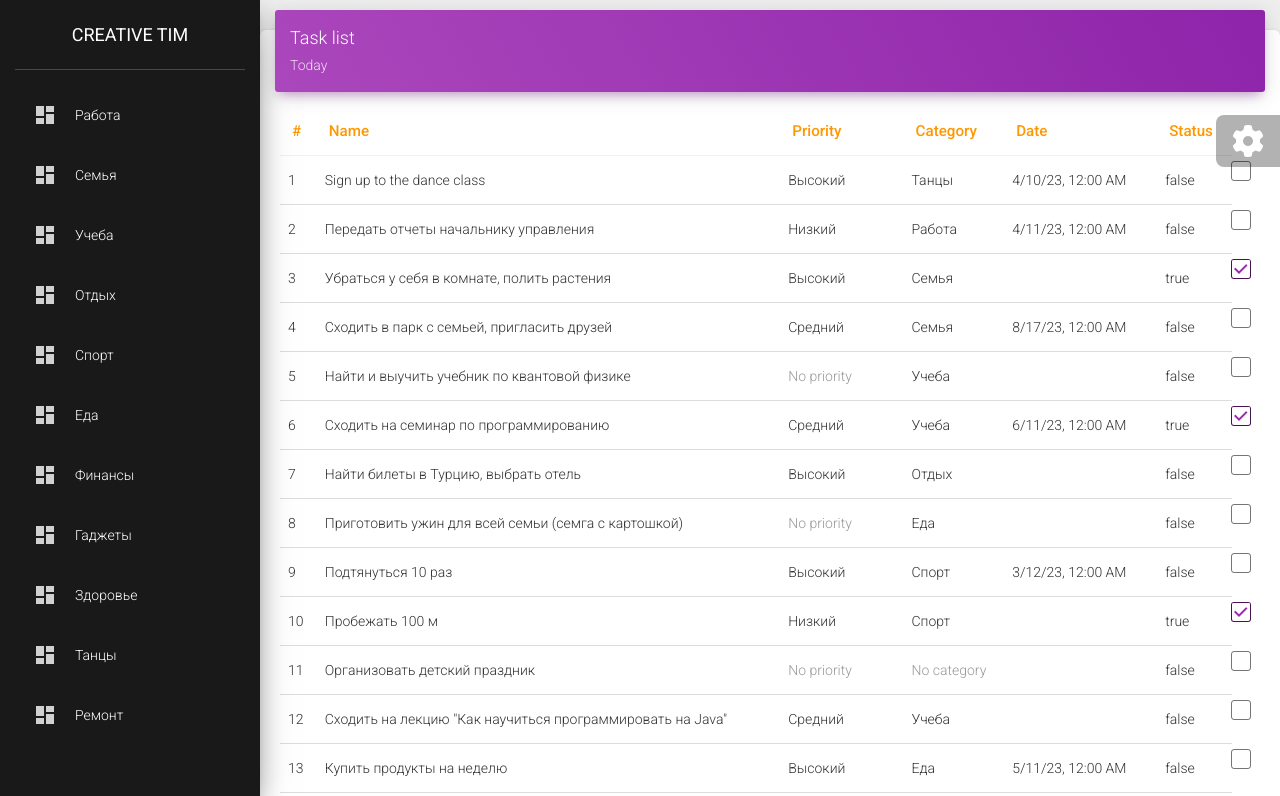
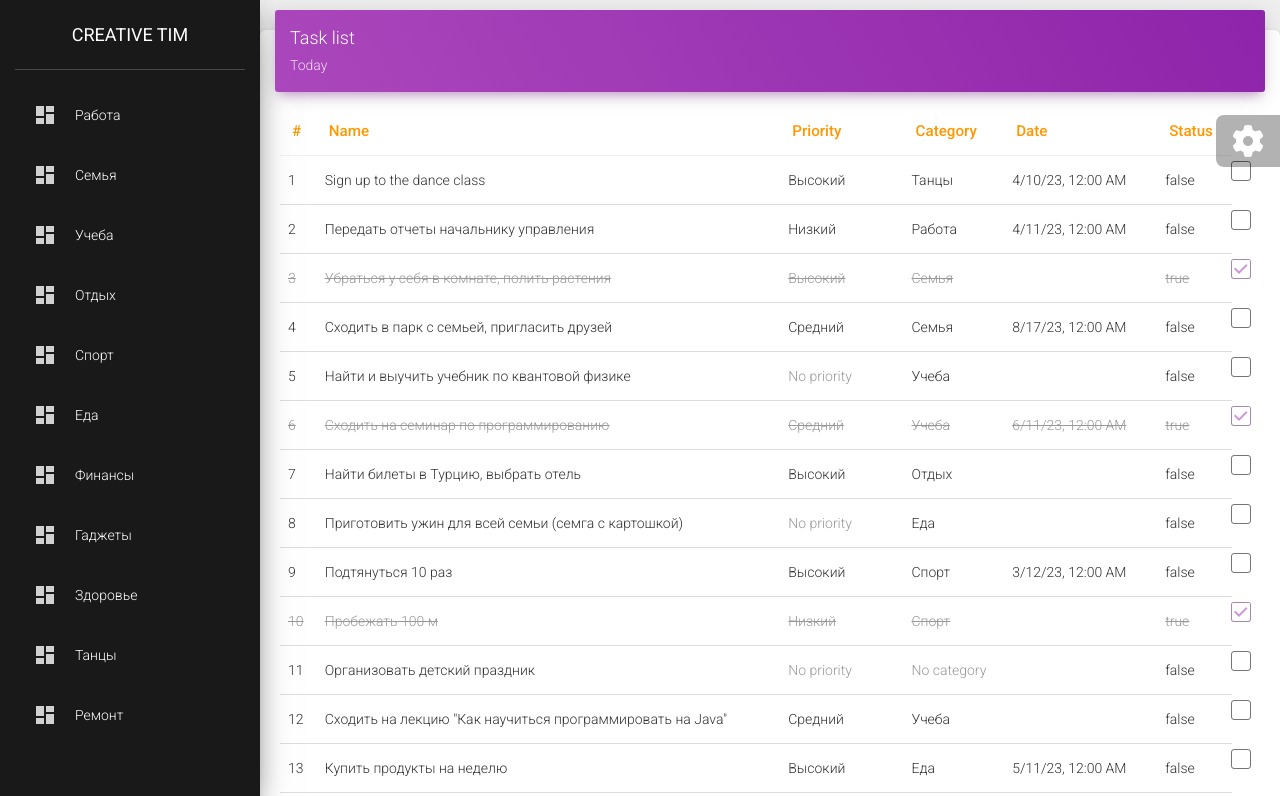
Before and after one commit to Alima-T/AngularExample, an Angular app: page / in a window 1280 px wide. Shown: the top 796 px of the page. Built offline with nearby package versions, Linux system fonts and the light colour scheme.

Commit message:
#15 add styles for tasks depending on the status

```diff
--- a/src/app/view/tasks/task.component.css
+++ b/src/app/view/tasks/task.component.css
@@ -1,3 +1,7 @@
 .novalue {
   opacity: 0.5;
 }
+.completed {
+  text-decoration: line-through;
+  opacity: 0.5;
+}
--- a/src/app/view/tasks/task.component.html
+++ b/src/app/view/tasks/task.component.html
@@ -17,7 +17,7 @@
           </thead>
           <tbody>
           <!--Angular provides the reserved index keyword inside the ngFor expression, on every step index iterates-->
-          <tr class="nav-item" *ngFor="let task of tasks; let i = index">
+          <tr class="nav-item" *ngFor="let task of tasks; let i = index"[class.completed]="task.completed">
           <td>{{i+1}}</td>
           <td>{{task.title}}</td>
             <td [class.novalue]="task.priority ==null">{{task.priority?.title !==null? task.priority?.title : "No priority"}}</td>
@@ -26,7 +26,8 @@
             <td>{{task.completed}}</td>
               <div class="form-check">
                 <label class="form-check-label">
-                  <input class="form-check-input" type="checkbox" value="" [checked]="task.completed"> <!--[] to take the value of the variable (not name) -->
+                  <input class="form-check-input" type="checkbox" value="" [checked]="task.completed"
+                  (click) = "markTaskCompleted(task)"> <!--[] to take the value of the variable (not name) -->
                   <span class="form-check-sign">
                     <span class="check"></span>
                   </span>
--- a/src/app/view/tasks/task.component.ts
+++ b/src/app/view/tasks/task.component.ts
@@ -20,4 +20,8 @@ export class TaskComponent implements OnInit{
   }
 
 
+  markTaskCompleted(task: Task){
+    task.completed = !task.completed;
+  }
+
 }
```
